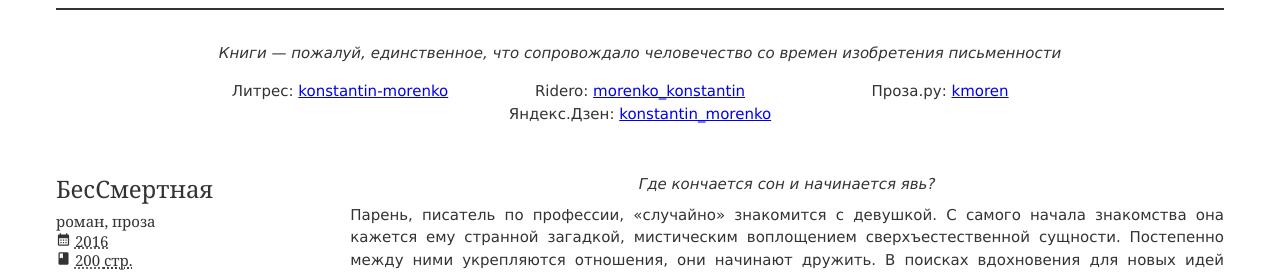
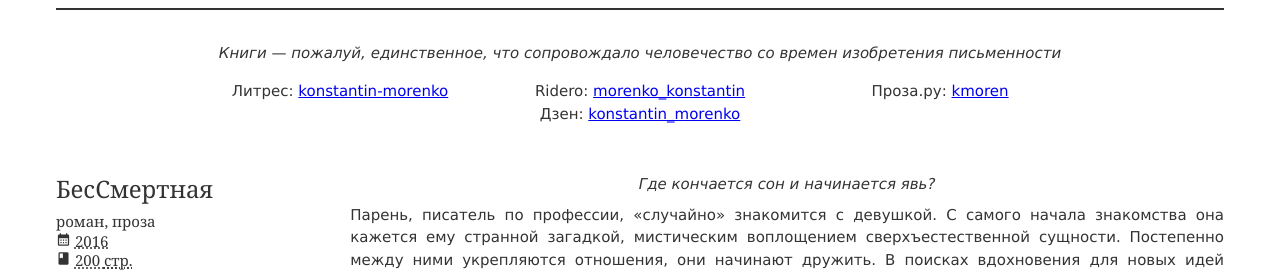
Before and after one commit to konstantin-morenko/jresume, a Jekyll site: the page built from index.md, in a window 1280 px wide and 900 px high, scrolled down 5448 px. Shown: the part 155-427 px from the top of the window. Built offline with Jekyll 4.4.1, drawn with Linux system fonts in a browser that asks for light colours.

```diff
--- a/_data/books.yml
+++ b/_data/books.yml
@@ -14,8 +14,8 @@ link_block:
 - prefix: Проза.ру
   link: https://proza.ru/avtor/kmoren
   text: kmoren
-- prefix: Яндекс.Дзен
-  link: https://zen.yandex.ru/konstantin_morenko
+- prefix: Дзен
+  link: https://dzen.ru/konstantin_morenko
   text: konstantin_morenko
 
 cards:
```
